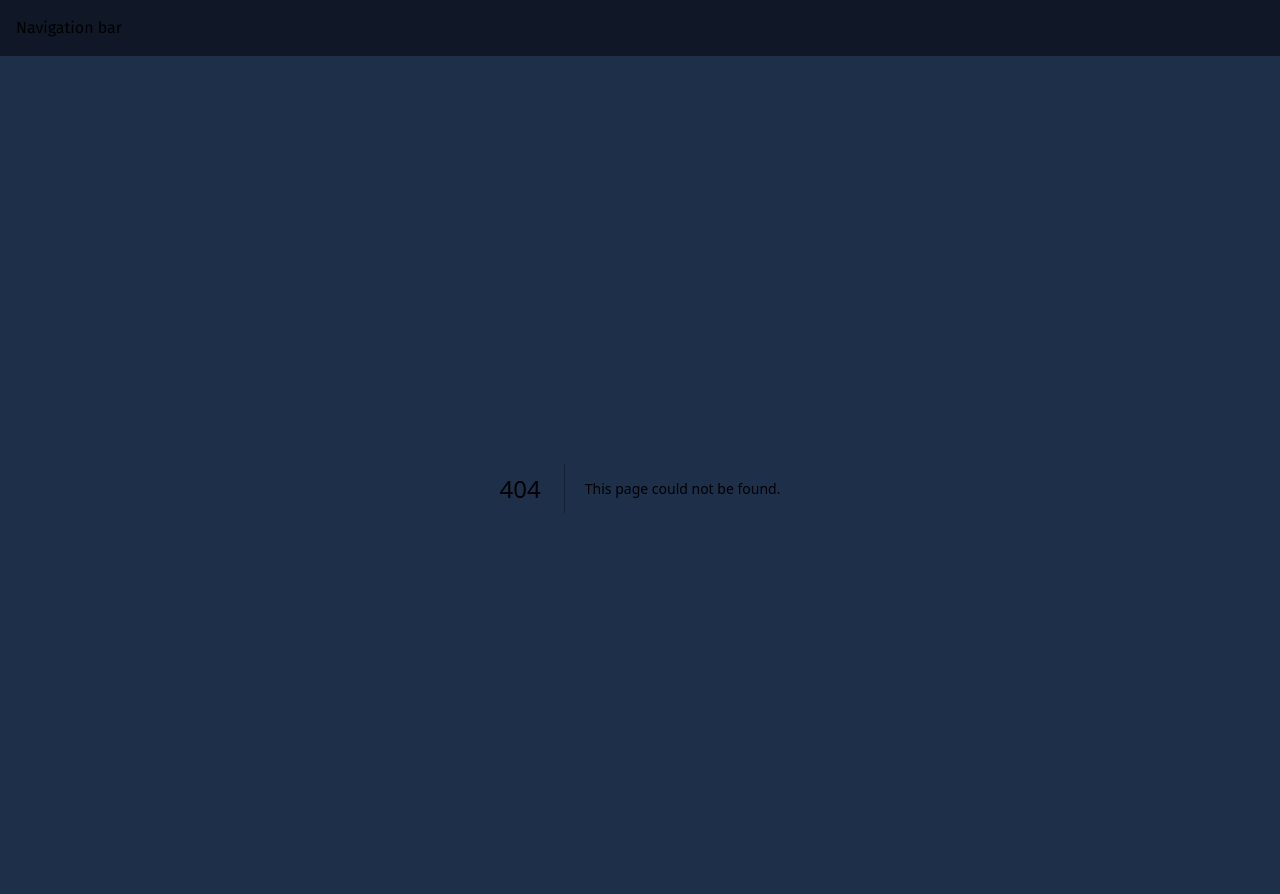
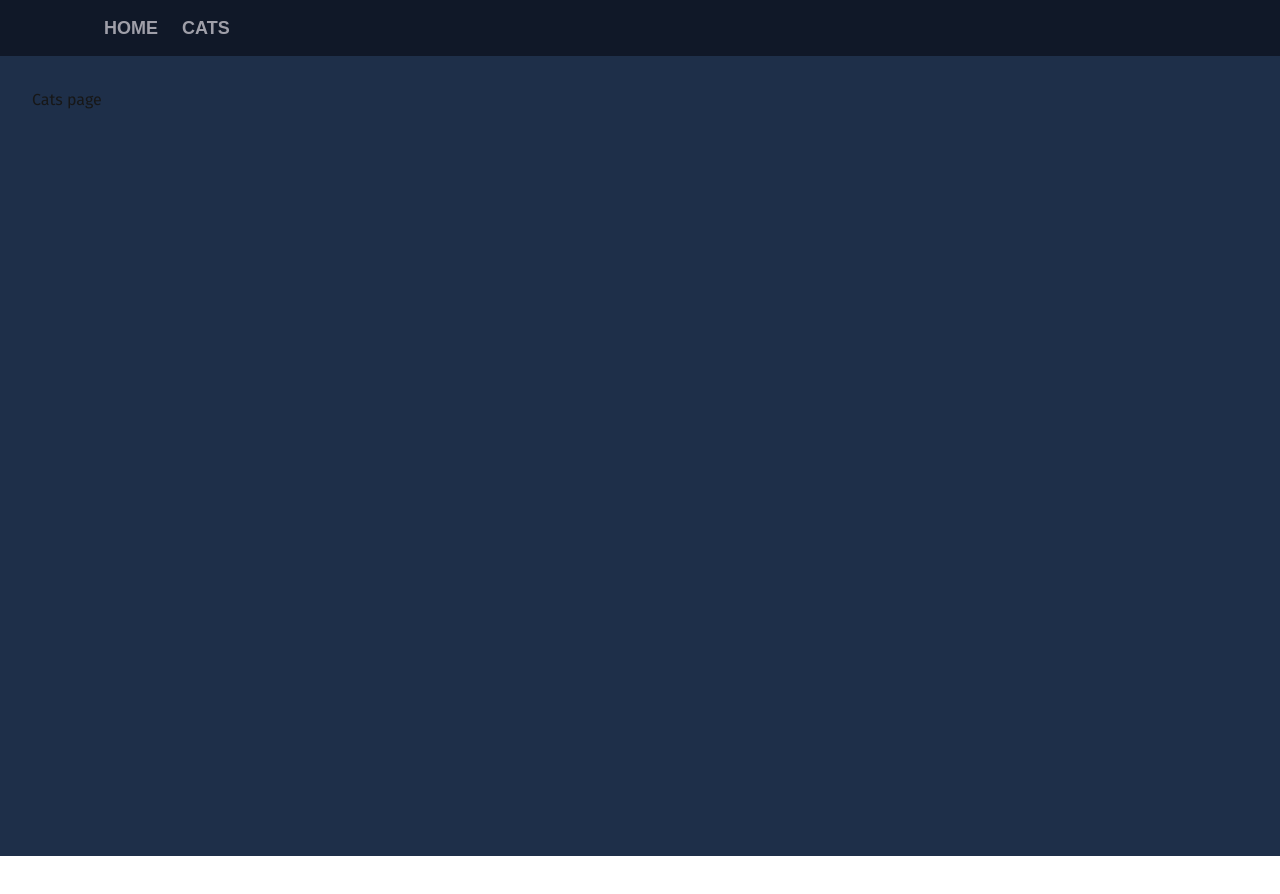
Before and after one commit to RichQ-hub/nib-technical, a Next.js app in the folder frontend/: page /cats in a window 1280 px wide. Before the commit this address had no page. Shown: the top 894 px of the page. After the commit the page ends 856 px from the top, so only its background shows below. Built offline with nearby package versions, Linux system fonts and the light colour scheme; a web font is replaced by a local one.

Commit message:
Completed navbar component

```diff
--- /dev/null
+++ b/frontend/src/app/cats/page.tsx
@@ -0,0 +1,8 @@
+
+export default function CatsPage() {
+  return (
+    <main>
+      Cats page
+    </main>
+  );
+}
--- a/frontend/src/app/page.tsx
+++ b/frontend/src/app/page.tsx
@@ -1,4 +1,4 @@
-import Image from "next/image";
+
 
 export default function Home() {
   return (
--- a/frontend/src/components/Navbar/Navbar.tsx
+++ b/frontend/src/components/Navbar/Navbar.tsx
@@ -1,9 +1,22 @@
+import Image from 'next/image';
 import React from 'react';
+import Navlinks from './Navlinks';
 
 const Navbar = () => {
   return (
-    <nav className='fixed top-0 right-0 left-0 h-14 bg-gray-900 flex items-center z-50 px-4'>
-        Navigation bar
+    <nav className='fixed top-0 right-0 left-0 h-14 bg-gray-900 flex items-center z-50 px-4 overflow-hidden'>
+      {/* Nib Logo */}
+      <div className='flex items-center justify-center'>
+        <Image
+          src='/nib_logo.gif'
+          alt='Nib Logo'
+          width={60}
+          height={60}
+          unoptimized
+        />
+      </div>
+
+      <Navlinks />
     </nav>
   )
 }
--- /dev/null
+++ b/frontend/src/components/Navbar/Navlinks.tsx
@@ -0,0 +1,35 @@
+import { saira } from '@/fronts';
+import Link from 'next/link';
+import React from 'react';
+
+const NAV_LINKS = [
+  {
+    name: 'HOME',
+    href: '/',
+  },
+  {
+    name: 'CATS',
+    href: '/cats',
+  },
+]
+
+const Navlinks = () => {
+  return (
+    <ul className={`${saira.className} font-bold text-lg h-full flex items-center ml-4 text-zinc-400`}>
+      {NAV_LINKS.map((link, idx) => {
+        return (
+          <li key={idx} className='h-full'>
+            <Link
+              className='h-full px-3 hover:text-white flex items-center'
+              href={link.href}
+            >
+              {link.name}
+            </Link>
+          </li>
+        )
+      })}
+    </ul>
+  )
+}
+
+export default Navlinks;
```
Also changed, not shown: frontend/public/nib_logo.gif (renamed from frontend/src/assets/nib_logo.gif).
